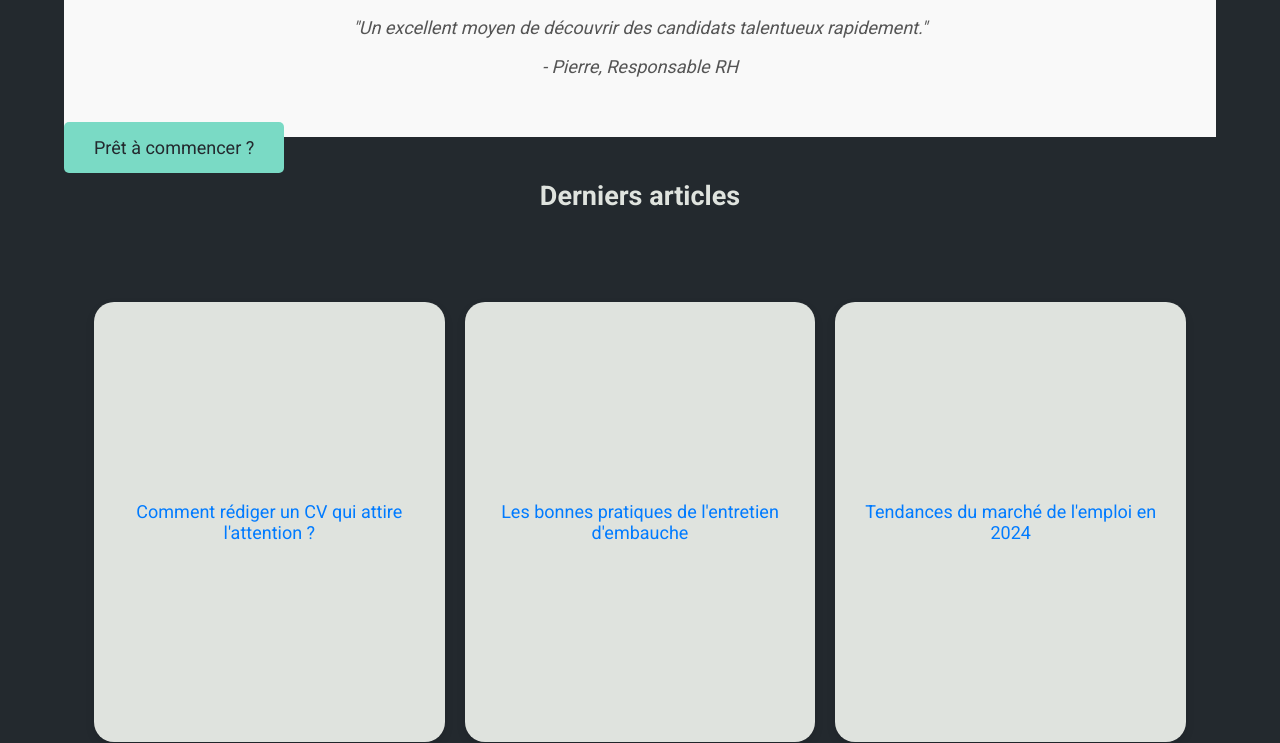
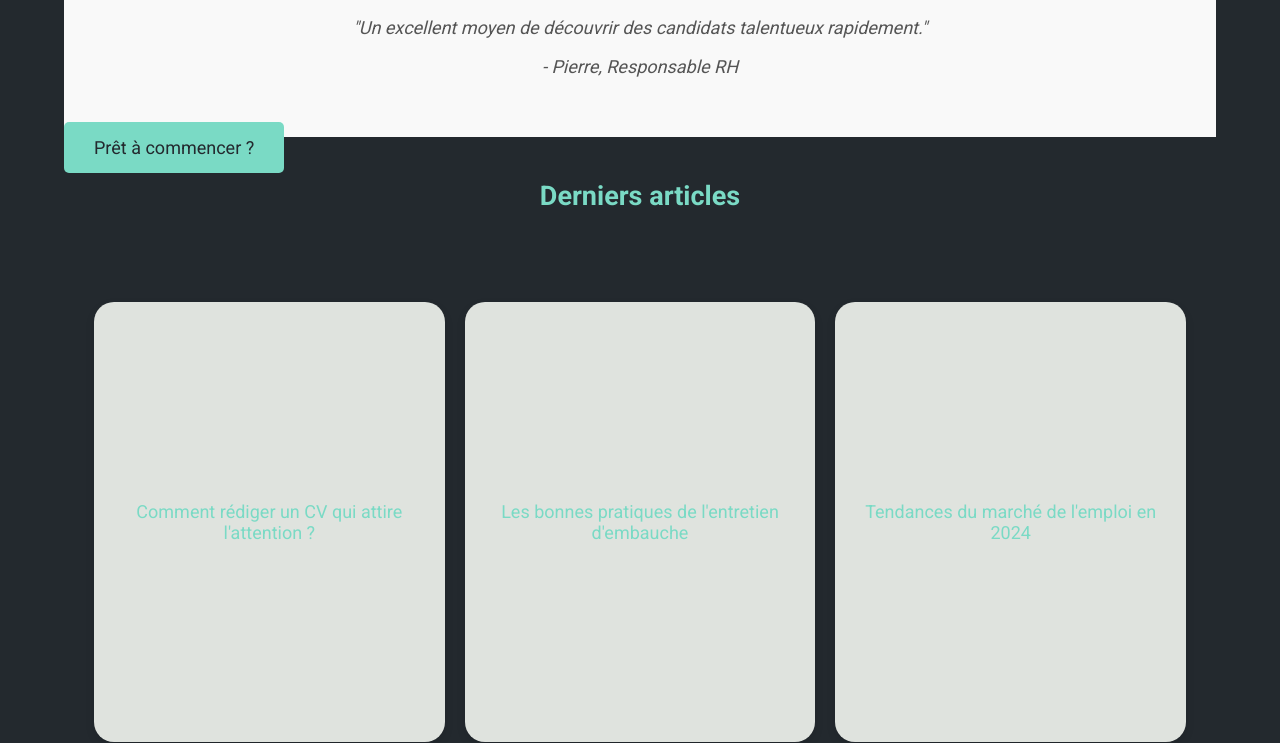
Before and after one commit to sarahbenita/J-P, a plain HTML site: page index.html in a window 1280 px wide. Shown: the part 1551-2294 px from the top of the page. Drawn offline with Linux system fonts and the light colour scheme.

Commit message:
Modification des coloris

```diff
--- a/css/style.css
+++ b/css/style.css
@@ -30,14 +30,15 @@ body {
 h1, h2, h3 {
   font-family: 'Roboto', sans-serif;
   font-weight: bold;
+  color: var(--light-turquoise)
 }
 a {
-  color: #007BFF;
+  color: var(--light-turquoise);
   text-decoration: none;
   transition: color 0.3s ease;
 }
 a:hover {
-  color: #0056b3;
+  color: var(--light-gray);
   text-decoration: none;
 }
 .logo img {
```
